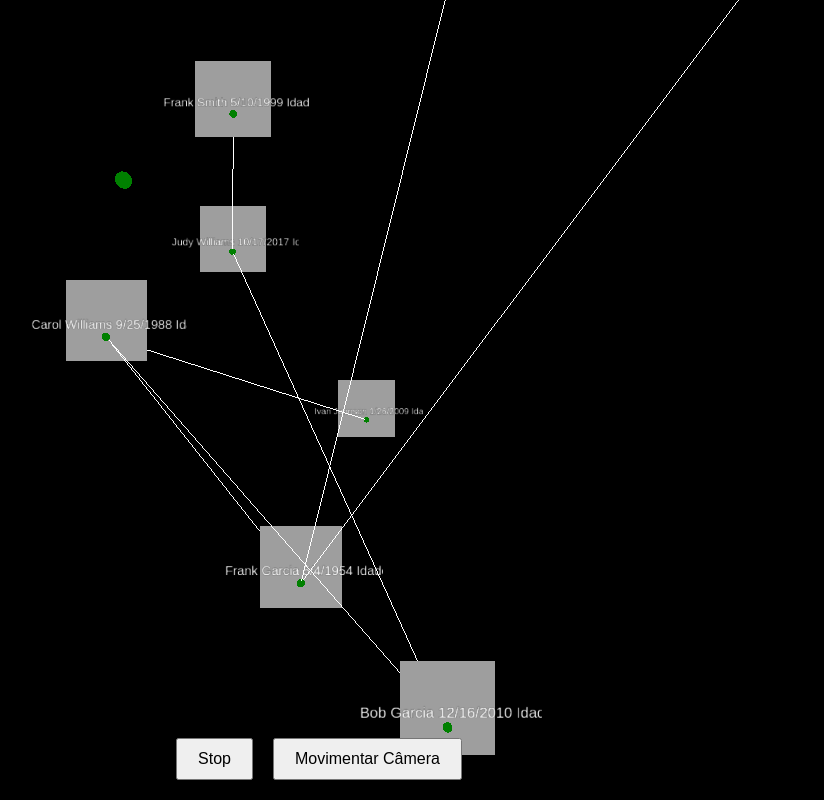
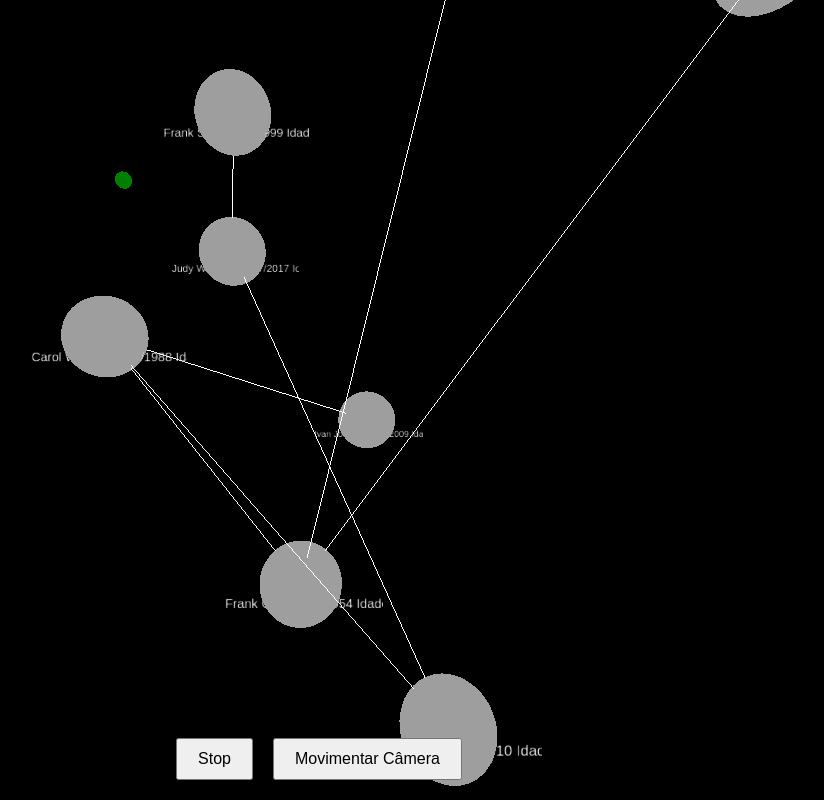
Before and after one commit to igormelo9001/hypergraph-html, a plain HTML site: page index.html in a window 1280 px wide. Shown: the whole page, without its empty margins (321-1145 px from the left). Drawn offline with nearby package versions, Linux system fonts and the light colour scheme; animation ran at ten frames a second.

Commit message:
sphere image applied

```diff
--- a/index.html
+++ b/index.html
@@ -81,8 +81,45 @@
                 name: name,
                 dateOfBirth: dob.toLocaleDateString(),
                 age: age,
-                avatarUrl: `https://picsum.photos/100?random=${i}` // Adiciona uma URL de imagem aleatória
+                avatarUrl: `https://picsum.photos/200?random=${i}` // Adiciona uma URL de imagem aleatória
             });
+        }
+
+        function createImageSphere(imageUrl) {
+            return new Promise((resolve, reject) => {
+                let img = new Image();
+                img.onload = () => {
+                    let texture = new THREE.Texture(img);
+                    texture.needsUpdate = true;
+                    let sphereGeometry = new THREE.SphereGeometry(50, 32, 32); // Ajustar o tamanho da esfera
+                    let sphereMaterial = new THREE.MeshBasicMaterial({ map: texture });
+                    let sphere = new THREE.Mesh(sphereGeometry, sphereMaterial);
+                    resolve(sphere);
+                };
+                img.onerror = reject;
+                img.crossOrigin = 'Anonymous'; // Para evitar problemas de CORS
+                img.src = imageUrl;
+            });
+        }
+
+        async function createNode(x, y, z, person) {
+            let node = new THREE.Mesh(geometry, material);
+            node.position.set(x, y, z);
+            scene.add(node);
+
+            // Adiciona a esfera com a imagem do avatar
+            let avatarSphere = await createImageSphere(person.avatarUrl);
+            avatarSphere.position.set(x, y, z);
+            nodes.push({ node, avatarSphere, person });
+            scene.add(avatarSphere);
+
+            // Adiciona o texto com informações
+            let infoText = `${person.name}\n${person.dateOfBirth}\nIdade: ${person.age}\nURL: ${person.avatarUrl}`;
+            let textSprite = createTextSprite(infoText);
+            textSprite.position.set(x, y - 60, z); // Ajustar a posição do texto
+            scene.add(textSprite);
+
+            return node;
         }
 
         function createTextSprite(text) {
@@ -99,43 +136,6 @@
             let sprite = new THREE.Sprite(spriteMaterial);
             sprite.scale.set(200, 100, 1); // Ajustar o tamanho do texto
             return sprite;
-        }
-
-        function createImageSprite(imageUrl) {
-            return new Promise((resolve, reject) => {
-                let img = new Image();
-                img.onload = () => {
-                    let texture = new THREE.Texture(img);
-                    texture.needsUpdate = true;
-                    let spriteMaterial = new THREE.SpriteMaterial({ map: texture });
-                    let sprite = new THREE.Sprite(spriteMaterial);
-                    sprite.scale.set(100, 100, 1); // Ajustar o tamanho da imagem
-                    resolve(sprite);
-                };
-                img.onerror = reject;
-                img.crossOrigin = 'Anonymous'; // Para evitar problemas de CORS
-                img.src = imageUrl;
-            });
-        }
-
-        async function createNode(x, y, z, person) {
-            let node = new THREE.Mesh(geometry, material);
-            node.position.set(x, y, z);
-            scene.add(node);
-
-            // Adiciona a imagem do avatar
-            let avatarSprite = await createImageSprite(person.avatarUrl);
-            avatarSprite.position.set(x, y + 20, z);
-            nodes.push({ node, avatarSprite, person });
-            scene.add(avatarSprite);
-
-            // Adiciona o texto com informações
-            let infoText = `${person.name}\n${person.dateOfBirth}\nIdade: ${person.age}\nURL: ${person.avatarUrl}`;
-            let textSprite = createTextSprite(infoText);
-            textSprite.position.set(x, y - 20, z);
-            scene.add(textSprite);
-
-            return node;
         }
 
         function createEdge(node1, node2) {
```
